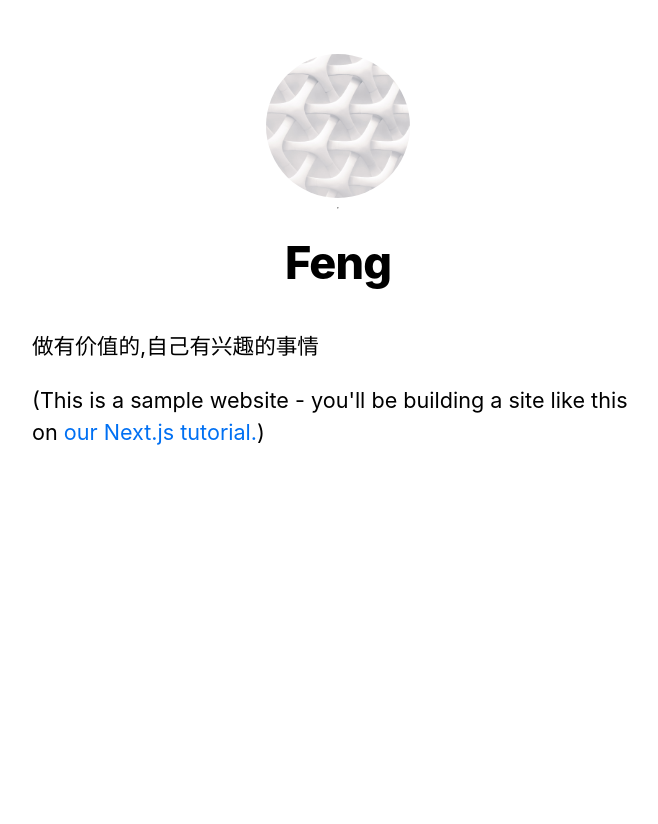
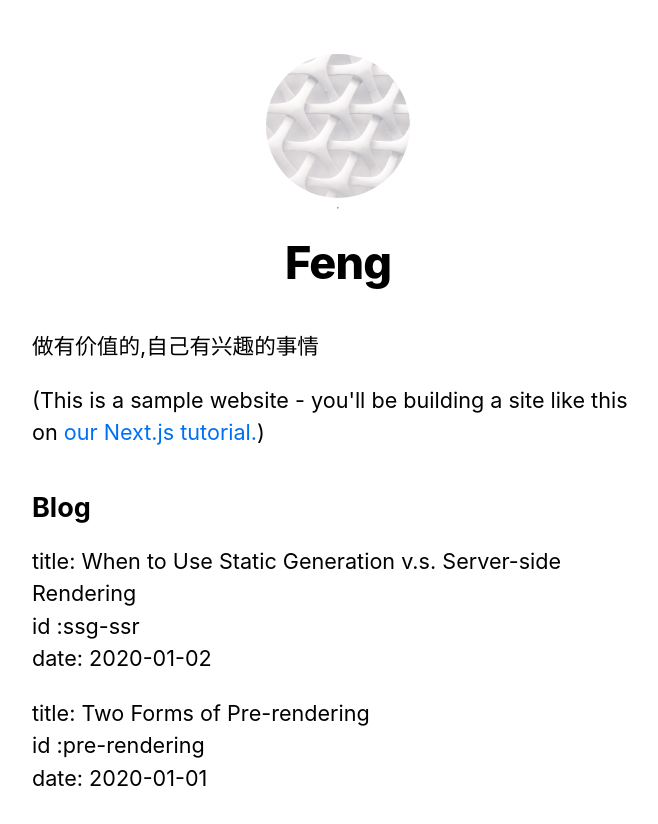
Before and after one commit to clifflee404/nextjs-blog-demo, a Next.js app: page / in a window 1280 px wide. Shown: the top 824 px of the page, without its empty margins (302-960 px from the left). Before the commit the page ends 800 px from the top, so only its background shows below. Built offline with nearby package versions, Linux system fonts and the light colour scheme.

Commit message:
feat: change index.js - fetch blog data from file system and pre-rendered the index page

```diff
--- a/pages/index.js
+++ b/pages/index.js
@@ -3,8 +3,20 @@
 // import styles from '../styles/Home.module.css';
 // import Link from 'next/link'
 import utilStyles from "../styles/utils.module.css"
+import { getSortedPostsData } from "../lib/posts"
 
-export default function Home() {
+export async function getStaticProps() {
+  console.log("---getStaticProps")
+  const allPostsData = getSortedPostsData()
+  return {
+    props: {
+      allPostsData,
+    },
+  }
+}
+
+export default function Home({ allPostsData }) {
+  console.log("---Home: allPostsData", allPostsData)
   return (
     <Layout home>
       <Head>
@@ -18,6 +30,21 @@
           <a href="https://nextjs.org/learn">our Next.js tutorial.</a>)
         </p>
       </section>
+
+      <section className={`${utilStyles.headingMd} ${utilStyles.padding1px}`}>
+        <h2 className={utilStyles.headingLg}>Blog</h2>
+        <ul className={utilStyles.list}>
+          {allPostsData.map(({ id, date, title }) => (
+            <li className={utilStyles.listItem} key={id}>
+              title: {title}
+              <br />
+              id :{id}
+              <br />
+              date: {date}
+            </li>
+          ))}
+        </ul>
+      </section>
     </Layout>
   )
 }
```
